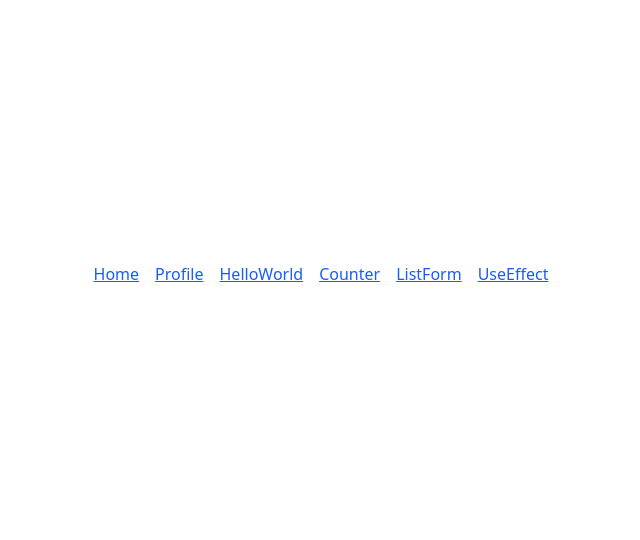
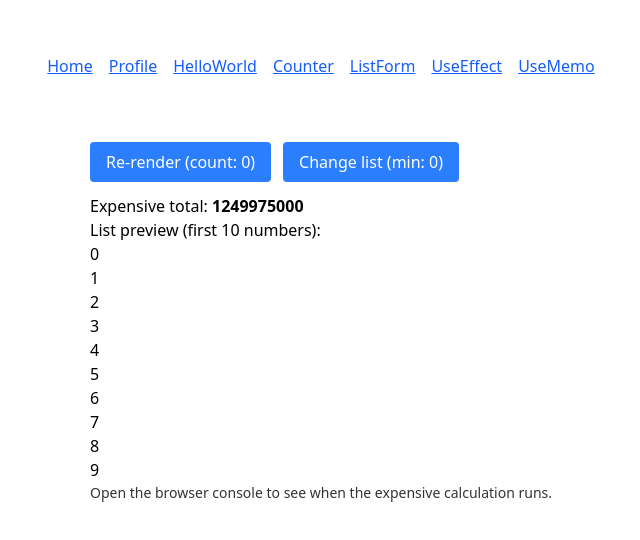
Before and after one commit to solmazmaabi-droid/SolmazMaabi-intern-repo, a React (Vite) app: page /components/UseMemoDemo in a window 1280 px wide. Shown: the part 114-654 px from the top of the page, without its empty margins (319-959 px from the left). Built offline with nearby package versions, Linux system fonts and the light colour scheme.

Commit message:
Add: 📌 Optimizing Performance with useMemo

```diff
--- a/Markdowns/5. React fundamentals/react_hooks.md
+++ b/Markdowns/5. React fundamentals/react_hooks.md
@@ -10,3 +10,19 @@ If no dependency array is provided, the effect runs after every render. This can
 ## ❓ How can improper use of useEffect cause performance issues?
 
 Improper use of `useEffect` can cause effects to run too frequently, such as missing or incorrect dependencies. This may result in repeated API calls, unnecessary re-renders, memory leaks, or slow performance if cleanup functions are not handled correctly.
+
+---
+
+# 📌 Optimizing Performance with useMemo
+
+## ❓ How does useMemo improve performance?
+
+`useMemo` improves performance by caching the result of an expensive computation and reusing it on future re-renders. The computation only runs again when the dependencies change, which helps avoid unnecessary work when a component re-renders for unrelated reasons.
+
+## ❓ When should you avoid using useMemo?
+
+You should avoid using `useMemo` for cheap or simple calculations because memoisation has its own overhead and can make code harder to read. It is most useful when a computation is genuinely expensive or when preventing unnecessary recalculation noticeably improves performance.
+
+## ❓ What happens if you remove useMemo from your implementation?
+
+If `useMemo` is removed, the expensive calculation will run on every re-render, even when the relevant inputs have not changed. This can lead to slower UI updates and a laggy user experience, especially when rendering large lists or performing heavy computations.
--- a/src/App.jsx
+++ b/src/App.jsx
@@ -5,6 +5,7 @@ import { Routes, Route, Link } from "react-router-dom";
 import Home from "./Home";
 import Profile from "./Profile";
 import UseEffectDemo from "./components/UseEffectDemo";
+import UseMemoDemo from "./components/UseMemoDemo";
 
 
 export default function App() {
@@ -32,6 +33,9 @@ export default function App() {
         <Link to="/components/UseEffectDemo" className="text-blue-600 underline">
           UseEffect
         </Link>
+        <Link to="/components/UseMemoDemo" className="text-blue-600 underline">
+          UseMemo
+        </Link>
       </nav>
 
       <Routes>
@@ -41,6 +45,7 @@ export default function App() {
         <Route path="/components/Counter" element={<Counter />} />
         <Route path="/components/ListForm" element={<ListForm />} />
         <Route path="/components/UseEffectDemo" element={<UseEffectDemo />} />
+        <Route path="/components/UseMemoDemo" element={<UseMemoDemo />} />
       </Routes>
 
     </div>
--- /dev/null
+++ b/src/components/UseMemoDemo.jsx
@@ -0,0 +1,67 @@
+import { useMemo, useState } from "react";
+import Button from "./Button";
+
+function expensiveCalculation(numbers) {
+  // Fake expensive work (CPU-heavy loop)
+  let total = 0;
+
+  for (let i = 0; i < numbers.length; i++) {
+    // extra work to simulate slowness
+    for (let j = 0; j < 200; j++) {
+      total += numbers[i] % 10;
+      total -= numbers[i] % 10;
+    }
+    total += numbers[i];
+  }
+
+  return total;
+}
+
+function UseMemoDemo() {
+  const [count, setCount] = useState(0);
+  const [min, setMin] = useState(0);
+
+  // Large list of numbers (changes only when `min` changes)
+  const numbers = useMemo(() => {
+    // Example: 50,000 numbers
+    return Array.from({ length: 50000 }, (_, i) => i + min);
+  }, [min]);
+
+  // Expensive calculation ONLY reruns when `numbers` changes
+  const total = useMemo(() => {
+    console.log("Running expensive calculation...");
+    return expensiveCalculation(numbers);
+  }, [numbers]);
+
+  return (
+    <div style={{ padding: 16 }}>
+
+      <div style={{ display: "flex", gap: 12, marginBottom: 12 }}>
+        <Button onClick={() => setCount(count + 1)}>
+          Re-render (count: {count})
+        </Button>
+
+        <Button onClick={() => setMin(min + 1)}>
+          Change list (min: {min})
+        </Button>
+      </div>
+
+      <p>
+        Expensive total: <strong>{total}</strong>
+      </p>
+
+      <p>List preview (first 10 numbers):</p>
+      <ul>
+        {numbers.slice(0, 10).map((n) => (
+          <li key={n}>{n}</li>
+        ))}
+      </ul>
+
+      <p style={{ fontSize: 14, opacity: 0.8 }}>
+        Open the browser console to see when the expensive calculation runs.
+      </p>
+    </div>
+  );
+}
+
+export default UseMemoDemo;
```
